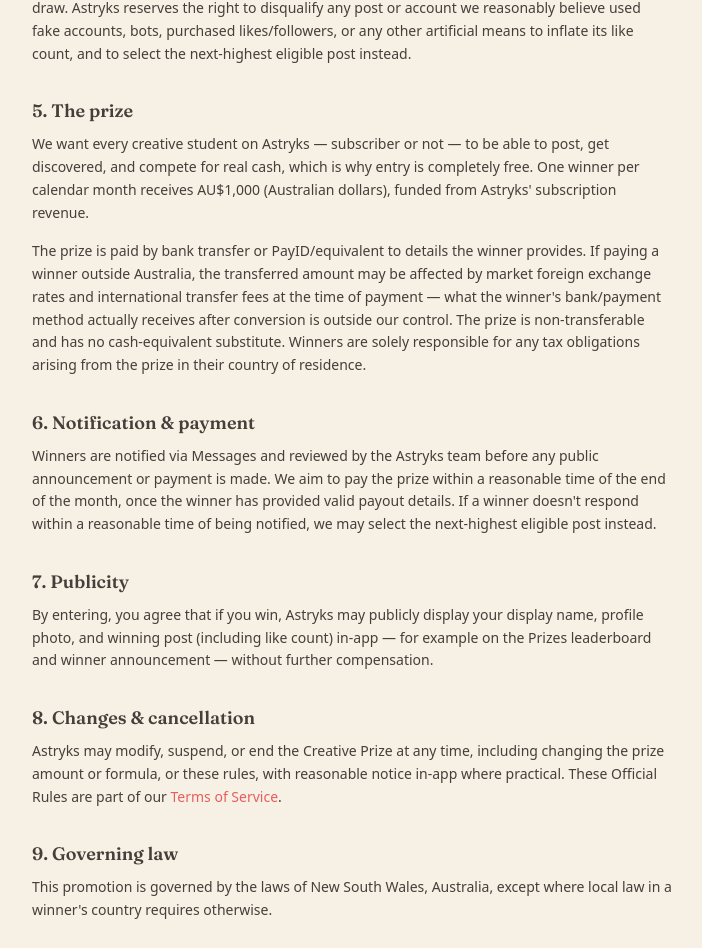
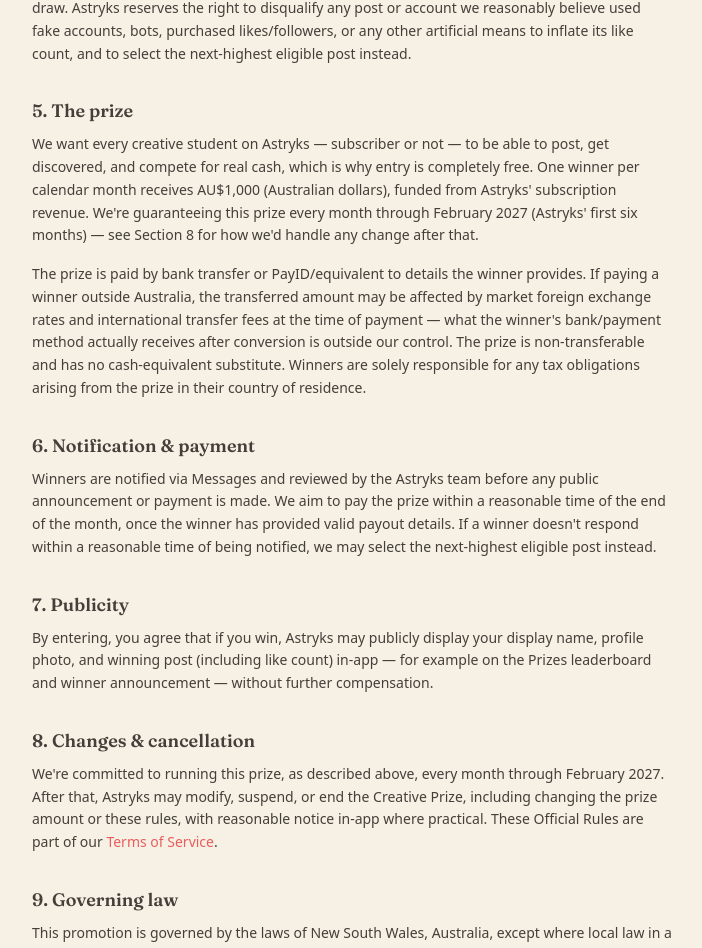
Before and after one commit to Siddharth09/Astryks, a Next.js app in the folder web/: page /prize-rules in a window 1280 px wide. Shown: the part 779-1727 px from the top of the page, without its empty margins (400-1102 px from the left). Built offline with nearby package versions, Linux system fonts and the light colour scheme; no server answers.

Commit message:
Guarantee the AU$1,000 prize for Astryks' first 6 months (through Feb 2027)

```diff
--- a/web/app/page.tsx
+++ b/web/app/page.tsx
@@ -56,7 +56,7 @@
   { q: "How do the locked videos work?", a: "New lessons unlock regularly. Once a lesson unlocks for you, it's yours to rewatch any time — even if you cancel later." },
   { q: "Can I post what I make?", a: "Yes — post your own work and get feedback from other people learning alongside you." },
   { q: "Can I cancel anytime?", a: "Yes — cancel any time from your account settings, no questions asked." },
-  { q: "How does the monthly AU$1,000 prize work?", a: "Each calendar month we pick just one winner across every subject — music, art, or any other creative project — whoever's single post has the most likes that month. No minimum like count and no subscription required — anyone with a free Astryks account can post and compete. The prize is AU$1,000 (Australian dollars), funded from Astryks subscription revenue. International transfers from Australia may be subject to market foreign exchange rates and other overseas transfer considerations." },
+  { q: "How does the monthly AU$1,000 prize work?", a: "Each calendar month we pick just one winner across every subject — music, art, or any other creative project — whoever's single post has the most likes that month. No minimum like count and no subscription required — anyone with a free Astryks account can post and compete. The prize is AU$1,000 (Australian dollars), funded from Astryks subscription revenue, and we're guaranteeing it every month through our first six months (through February 2027). International transfers from Australia may be subject to market foreign exchange rates and other overseas transfer considerations." },
   { q: "Do I have to subscribe to post or enter the prize?", a: "No — creating an account, posting, liking, and entering the Creative Prize are all free. A subscription is only needed to unlock the pre-recorded lesson library." },
   { q: "What devices does Astryks work on?", a: "Any modern smartphone, tablet, laptop, or desktop — just a browser, or the app." },
 ];
@@ -271,6 +271,9 @@
             <p className="font-display text-2xl font-bold mb-3 leading-snug">
               Every month, for the community's most-loved post
             </p>
+            <p className="inline-block text-xs font-semibold text-brand bg-white/70 rounded-full px-3 py-1 mb-3">
+              Guaranteed every month through our first 6 months
+            </p>
             <p className="text-sm text-ink/60 mb-3">
               We want every creative student — subscriber or not — to be able to post, get discovered, and
               compete for real cash, so entering is completely free for anyone with an Astryks account. At
--- a/web/app/prize-rules/page.tsx
+++ b/web/app/prize-rules/page.tsx
@@ -46,7 +46,8 @@
         We want every creative student on Astryks — subscriber or not — to be able to post, get
         discovered, and compete for real cash, which is why entry is completely free. One winner per
         calendar month receives AU$1,000 (Australian dollars), funded from Astryks' subscription
-        revenue.
+        revenue. We're guaranteeing this prize every month through February 2027 (Astryks' first six
+        months) — see Section 8 for how we'd handle any change after that.
       </p>
       <p className="mb-4">
         The prize is paid by bank transfer or PayID/equivalent to details the winner provides. If
@@ -75,9 +76,10 @@
 
       <h2 className="font-display text-lg font-semibold mt-8 mb-2">8. Changes &amp; cancellation</h2>
       <p className="mb-4">
-        Astryks may modify, suspend, or end the Creative Prize at any time, including changing the prize
-        amount or formula, or these rules, with reasonable notice in-app where practical. These
-        Official Rules are part of our <a href="/terms" className="link-accent">Terms of Service</a>.
+        We're committed to running this prize, as described above, every month through February 2027.
+        After that, Astryks may modify, suspend, or end the Creative Prize, including changing the prize
+        amount or these rules, with reasonable notice in-app where practical. These Official Rules are
+        part of our <a href="/terms" className="link-accent">Terms of Service</a>.
       </p>
 
       <h2 className="font-display text-lg font-semibold mt-8 mb-2">9. Governing law</h2>
--- a/web/app/prizes/page.tsx
+++ b/web/app/prizes/page.tsx
@@ -42,7 +42,8 @@
       <p className="text-sm text-ink/60 mb-1">
         Free to enter for every Astryks member — no subscription needed. One winner is picked each
         month, across every subject — music, art, or any other creative project. Whoever's post has
-        the most likes at the end of this calendar month wins, no minimum likes required.
+        the most likes at the end of this calendar month wins, no minimum likes required. Guaranteed
+        every month through our first 6 months (through February 2027).
       </p>
       <p className="text-sm font-medium text-brand mb-6">
         {daysLeft} day{daysLeft === 1 ? "" : "s"} left this month
```
Also changed, not shown: 2 other files (tests, documents, lock files or other folders).
